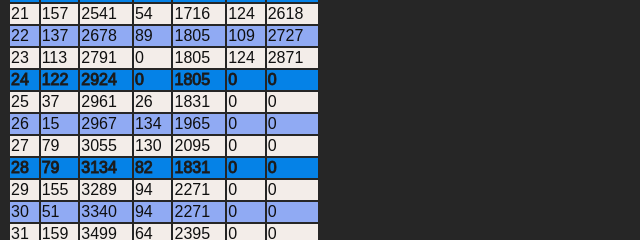
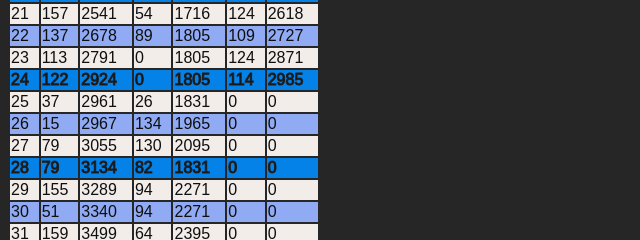
Before and after one commit to fara321/kmLeistung, a plain HTML site: page index.html in a window 1280 px wide. Shown: the part 510-750 px from the top of the page, 0-640 px from the left. Drawn offline with Linux system fonts and the light colour scheme.

Commit message:
Update index.html

```diff
--- a/index.html
+++ b/index.html
@@ -218,8 +218,8 @@
             <td>2924</td>
             <td>0</td>
             <td>1805</td>
-            <td>0</td>
-            <td>0</td>
+            <td>114</td>
+            <td>2985</td>
         </tr>     <tr>
             <td>25</td>
             <td>37</td>
```
